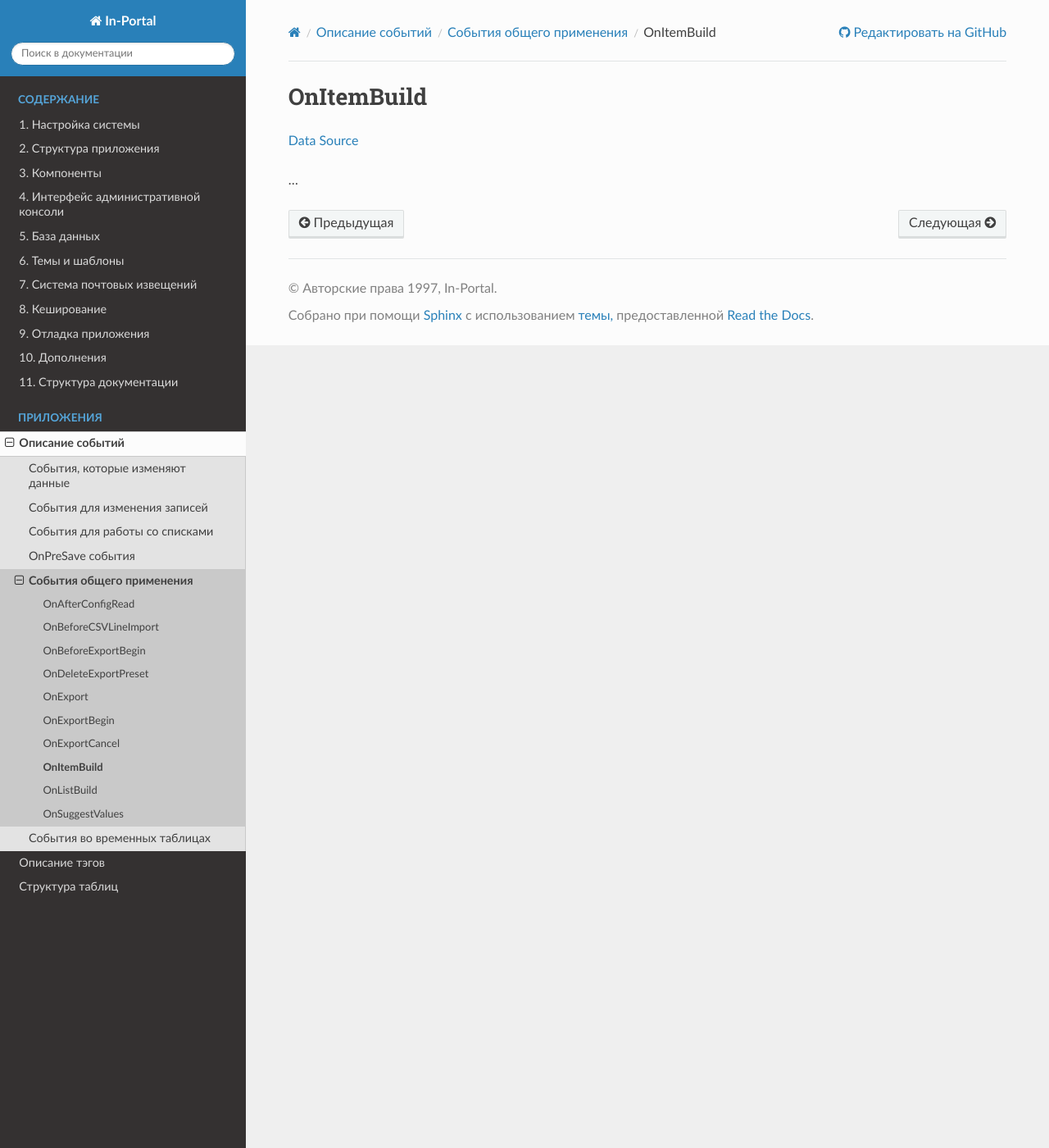
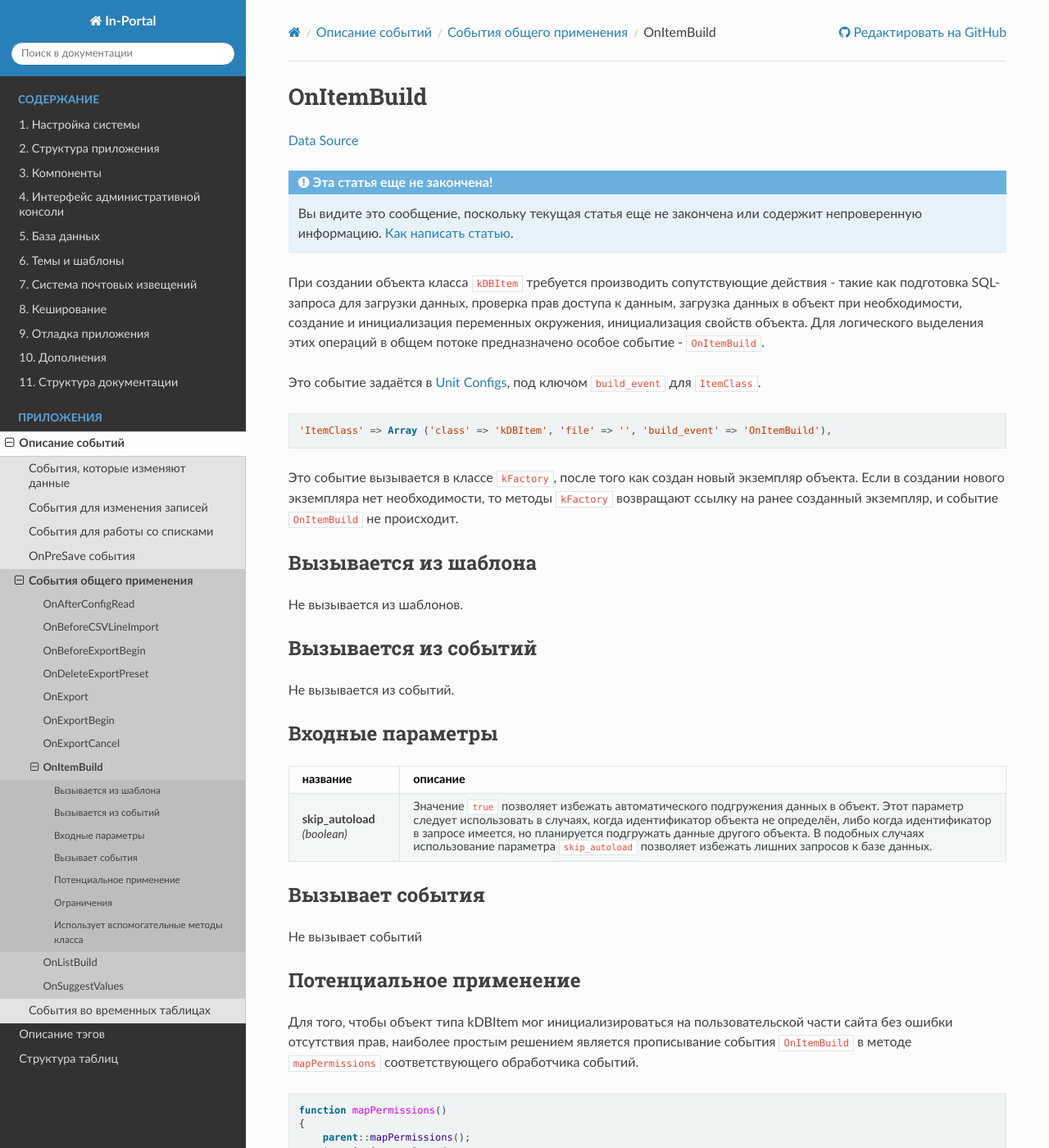
Before and after one commit to in-portal/guide-ru, a Sphinx documentation site: the page built from docs/events/general/on_item_build.rst, in a window 1280 px wide and 1400 px high. Shown: the whole window at 82% size. Built offline with Sphinx 7.4.7 and the Read the Docs theme 3.1.0, drawn with Linux system fonts in a browser that asks for light colours; some of the changed text lies outside the part shown.

Commit message:
Integrated "/events/general/on_item_build.rst"

```diff
--- a/docs/events/general/on_item_build.rst
+++ b/docs/events/general/on_item_build.rst
@@ -2,6 +2,84 @@ OnItemBuild
 ===========
 `Data Source`_
 
-...
+.. include:: /includes/not_finished.rst
+
+При создании объекта класса ``kDBItem`` требуется производить сопутствующие действия - такие как подготовка
+SQL-запроса для загрузки данных, проверка прав доступа к данным, загрузка данных в объект при необходимости,
+создание и инициализация переменных окружения, инициализация свойств объекта. Для логического выделения этих
+операций в общем потоке предназначено особое событие - ``OnItemBuild``.
+
+Это событие задаётся в :doc:`Unit Configs </components/unit_configs/config_files>`, под ключом ``build_event``
+для ``ItemClass``.
+
+.. code:: php
+
+   'ItemClass' => Array ('class' => 'kDBItem', 'file' => '', 'build_event' => 'OnItemBuild'),
+
+Это событие вызывается в классе ``kFactory``, после того как создан новый экземпляр объекта. Если в создании
+нового экземпляра нет необходимости, то методы ``kFactory`` возвращают ссылку на ранее созданный экземпляр, и
+событие ``OnItemBuild`` не происходит.
+
+Вызывается из шаблона
+---------------------
+
+Не вызывается из шаблонов.
+
+Вызывается из событий
+---------------------
+
+Не вызывается из событий.
+
+Входные параметры
+-----------------
+
++-------------------------+--------------------------------------------------------------------------------------+
+| название                | описание                                                                             |
++=========================+======================================================================================+
+| .. config-property::    | Значение ``true`` позволяет избежать автоматического подгружения данных в объект.    |
+|    :name: skip_autoload | Этот параметр следует использовать в случаях, когда идентификатор объекта не         |
+|    :type: boolean       | определён, либо когда идентификатор в запросе имеется, но планируется подгружать     |
+|                         | данные другого объекта. В подобных случаях использование параметра ``skip_autoload`` |
+|                         | позволяет избежать лишних запросов к базе данных.                                    |
++-------------------------+--------------------------------------------------------------------------------------+
+
+Вызывает события
+----------------
+
+Не вызывает событий
+
+Потенциальное применение
+------------------------
+
+Для того, чтобы объект типа kDBItem мог инициализироваться на пользовательской части сайта без ошибки отсутствия прав, наиболее простым решением является прописывание события
+``OnItemBuild`` в методе ``mapPermissions`` соответствующего обработчика событий.
+
+.. code:: php
+
+   function mapPermissions()
+   {
+       parent::mapPermissions();
+       $permissions = Array(
+           'OnItemBuild'   =>  Array('self' => true, 'subitem' => true),
+       );
+       $this->permMapping = array_merge($this->permMapping, $permissions);
+   }
+
+Потенциально, событие ``OnItemBuild`` возможно переписать в случае каких-то объектов, требующих нестандартной настройки, например, вследствие необычных взаимосвязей с другими
+объектами.
+
+Ограничения
+-----------
+
+Особых ограничений нет.
+
+Использует вспомогательные методы класса
+----------------------------------------
+
+- ``kDBEventHandler::dbBuild``
+- ``kDBEventHandler::ItemPrepareQuery``
+- ``kEventHandler::CheckPermission``
+- ``kDBEventHandler::LoadItem``
+- ``kDBEventHandler::checkItemStatus``
 
 .. _Data Source: http://guide.in-portal.org/rus/index.php/EventHandler:OnItemBuild
```
